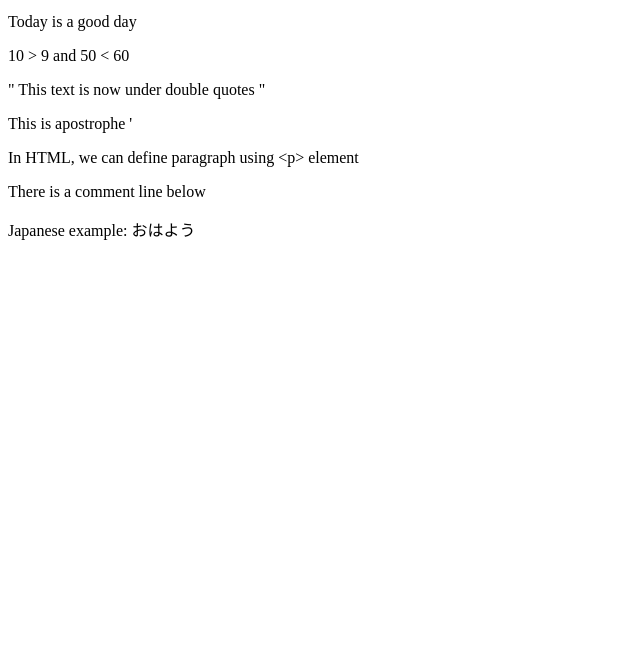
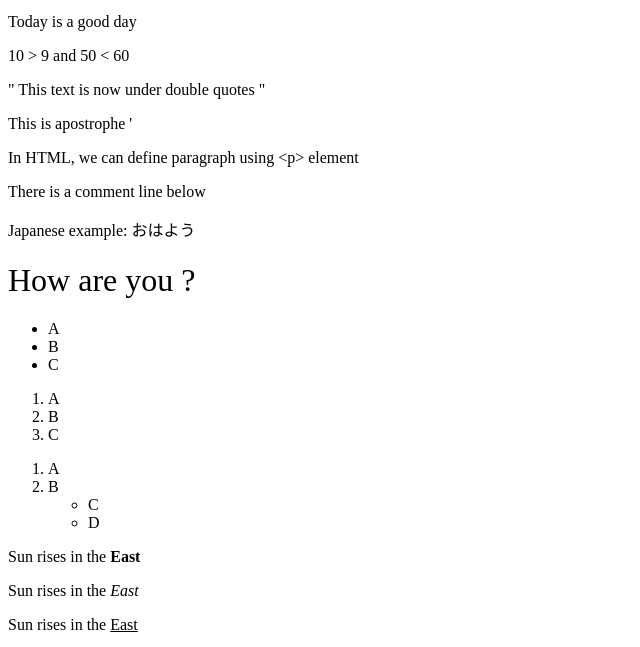
Before and after one commit to SubashAsp/JavaScript, a plain HTML site: page index2.html in a window 1280 px wide. Shown: the part 292-939 px from the top of the page, without its empty margins (0-640 px from the left). Before the commit the page ends 800 px from the top, so only its background shows below. Drawn offline with Linux system fonts and the light colour scheme.

Commit message:
Update index2.html

```diff
--- a/index2.html
+++ b/index2.html
@@ -36,6 +36,34 @@
     <p>There is a comment line below</p>
     <!-- This is a comment line -->
     <p>Japanese example: <span lang="Japanese">おはよう</span></p>
-
+    <p><span style="font-size: 32px;margin: 21px 0;display: block;">
+        How are you ?
+    </span></p>
+    <ul>
+        <li>A</li>
+        <li>B</li>
+        <li>C</li>
+    </ul>
+    <ol>
+        <li>A</li>
+        <li>B</li>
+        <li>C</li>
+    </ol>
+    <ol>
+        <li>A</li>
+        <li>B</li>
+        <ul>
+            <li>C</li>
+            <li>D</li>
+        </ul>
+    </ol>
+    <p>Sun rises in the <b>East</b></p>
+    <p>Sun rises in the <i>East</i></p>
+    <p>Sun rises in the <u>East</u></p>
+    <map name="India-Map">
+        <area href="https://en.wikipedia.org/wiki/Tamil_Nadu" shape="circle" coords="337,288,15"  >
+    </map>
+    <img usemap="#India-Map" src="./indiamap.jpg" width="540" height="364" >
+    <p>Tamil_Nadu</p>
 </body>
 </html>
```
